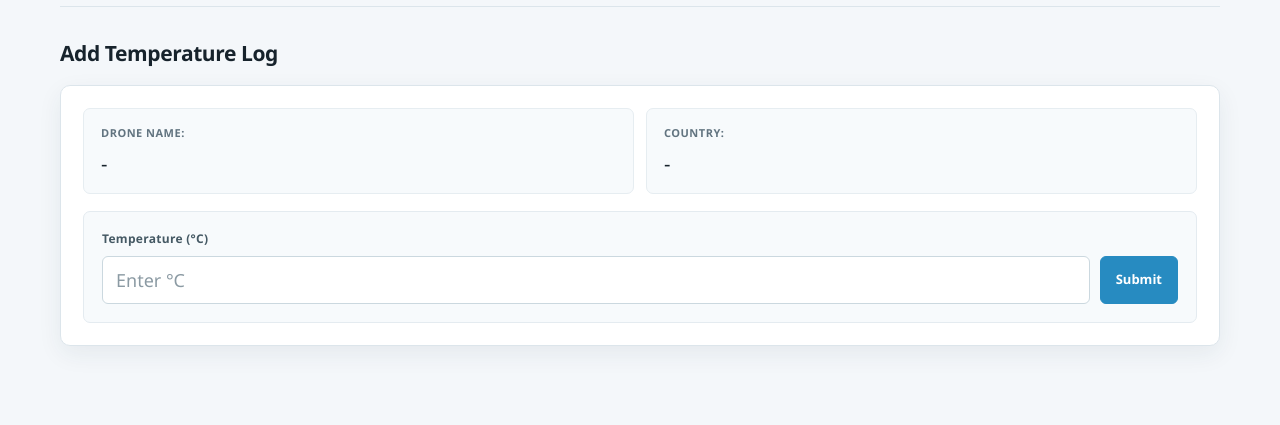
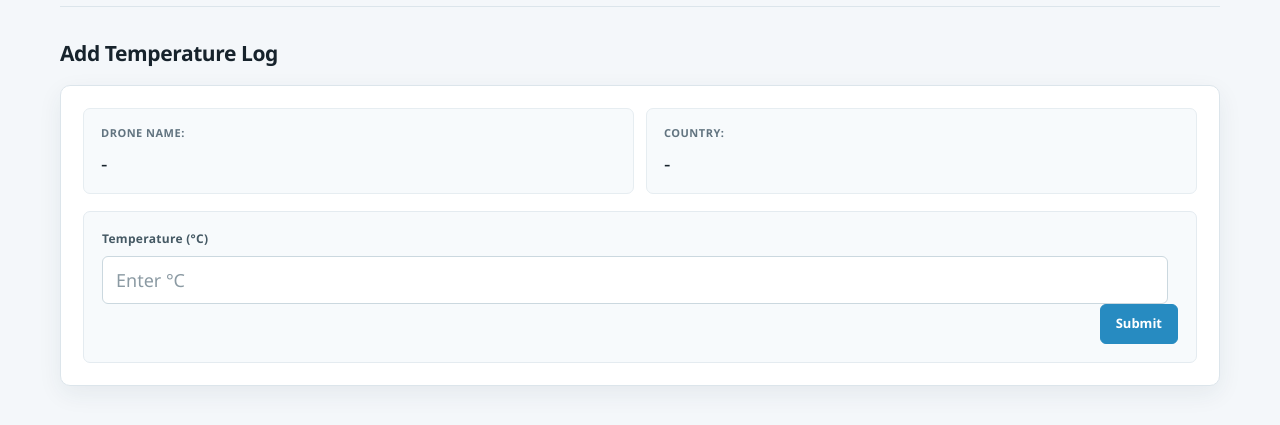
Before and after one commit to Itmetxr/myserver, a website: page public/index.html in a window 1280 px wide. Both pictures are taken after a click on the button "Log Form". Shown: the part 109-534 px from the top of the page. Drawn offline with Linux system fonts and the light colour scheme; no server answers.

Commit message:
Center submit button and show its loading state

```diff
--- a/public/index.html
+++ b/public/index.html
@@ -90,14 +90,10 @@
                         placeholder="Enter °C"
                         required
                     >
-                    <button type="submit" id="submitTemperatureBtn">Submit</button>
                 </div>
 
-                <div id="submitProgress" class="submit-progress" role="status" aria-live="polite" hidden>
-                    <span class="submit-progress-label">Sending temperature data...</span>
-                    <span class="submit-progress-track" role="progressbar" aria-label="Sending temperature data" aria-valuetext="In progress">
-                        <span class="submit-progress-indicator"></span>
-                    </span>
+                <div class="submit-action">
+                    <button type="submit" id="submitTemperatureBtn">Submit</button>
                 </div>
 
                 <p id="formMessage" role="status" aria-live="polite"></p>
```
